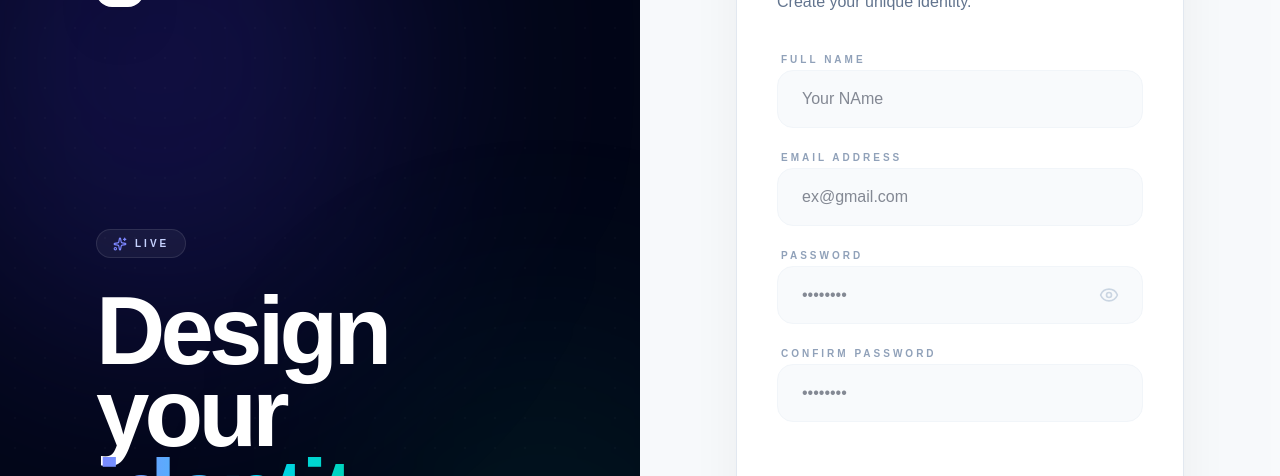
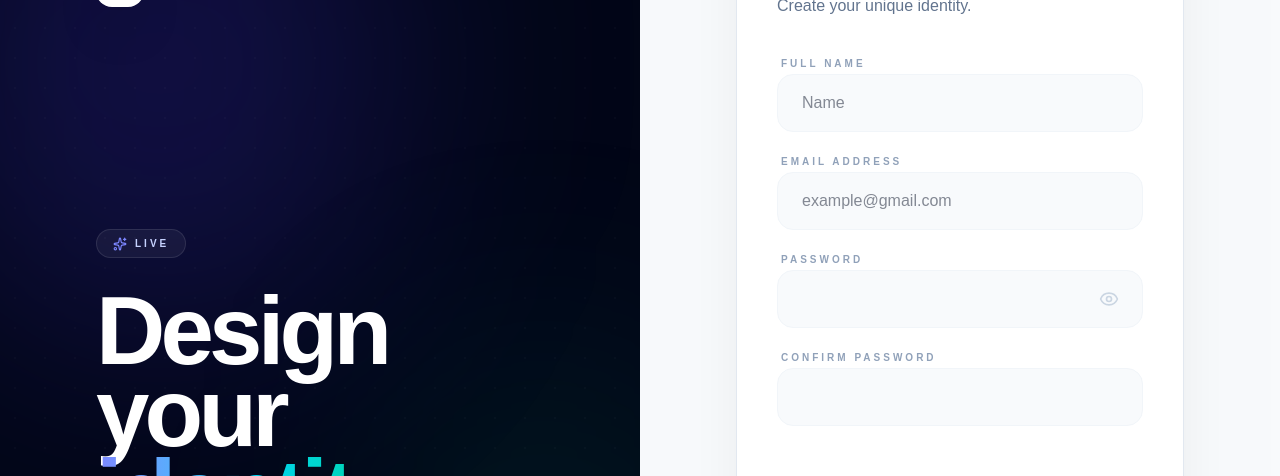
Before and after one commit to ankit-gupta2005/blogverse, a React (Vite) app in the folder client/: page /signup in a window 1280 px wide. Shown: the part 137-613 px from the top of the page. Built offline with nearby package versions, Linux system fonts and the light colour scheme; no server answers.

Commit message:
Update Signup.jsx

```diff
--- a/client/src/pages/Signup.jsx
+++ b/client/src/pages/Signup.jsx
@@ -2,7 +2,7 @@ import React, { useState, useEffect, useRef } from 'react';
 import { Link, useNavigate } from 'react-router-dom';
 import API from '../services/api';
 import { toast } from "react-toastify";
-import { Eye, EyeOff, ShieldCheck, Sparkles, ArrowRight, Loader2, KeyRound, RotateCcw, UserPlus } from "lucide-react";
+import { Eye, EyeOff, ShieldCheck, Sparkles, ArrowRight, Loader2, KeyRound, RotateCcw } from "lucide-react";
 import { gsap } from "gsap";
 
 function Signup() {
@@ -30,12 +30,8 @@ function Signup() {
 
   async function handleSendOTP(e) {
     if (e) e.preventDefault();
-    if (!name || !email || !password || !confirmPassword) {
-      return toast.warn("Please fill in all required fields.");
-    }
-    if (password !== confirmPassword) {
-      return toast.error("Passwords do not match!");
-    }
+    if (!name || !email || !password || !confirmPassword) return toast.warn("Please fill all fields");
+    if (password !== confirmPassword) return toast.error("Passwords do not match");
 
     setIsSubmitting(true);
     try {
@@ -50,29 +46,25 @@ function Signup() {
           gsap.fromTo(".step-container", { opacity: 0, y: 10 }, { opacity: 1, y: 0, duration: 0.4 });
         }
       });
-      toast.success("Verification code sent to your email!");
+      toast.info("Verification code sent to your email");
     } catch (err) {
-      const errorMessage = err.response?.data?.message || err.message || "Failed to send verification code";
-      toast.error(errorMessage);
+      toast.error(err.response?.data?.message || "Failed to send OTP");
     } finally {
       setIsSubmitting(false);
     }
   }
 
   async function handleVerifyAndSignup(e) {
-    if (e) e.preventDefault();
-    if (!otp || otp.length < 6) {
-      return toast.warn("Please enter the full 6-digit verification code.");
-    }
+    e.preventDefault();
+    if (!otp || otp.length < 6) return toast.warn("Please enter the full 6-digit code");
 
     setIsSubmitting(true);
     try {
       await API.post('/auth/signup', { name, email, password, otp });
-      toast.success("Account created successfully! Welcome to BlogVerse.");
+      toast.success("Identity Verified. Welcome!");
       navigate("/login");
     } catch (err) {
-      const errorMessage = err.response?.data?.message || err.message || "Invalid or expired OTP code";
-      toast.error(errorMessage);
+      toast.error(err.response?.data?.message || "Invalid or expired OTP");
     } finally {
       setIsSubmitting(false);
     }
@@ -80,7 +72,6 @@ function Signup() {
 
   return (
     <div ref={containerRef} className="min-h-screen bg-[#f8fafc] flex overflow-hidden selection:bg-indigo-600 selection:text-white">
-      {/* Brand Left Panel */}
       <div className="brand-panel hidden lg:flex lg:w-1/2 bg-[#020617] relative overflow-hidden flex-col justify-between p-16 xl:p-24">
         <div className="absolute inset-0 z-0">
           <div className="glow-blob absolute top-[-10%] left-[-10%] w-[70%] h-[70%] bg-indigo-600/20 rounded-full blur-[120px]" />
@@ -106,7 +97,6 @@ function Signup() {
         </div>
       </div>
 
-      {/* Main Form Container */}
       <div className="flex-1 flex flex-col items-center justify-center p-6 bg-slate-50/50 overflow-y-auto no-scrollbar">
         <div className="lg:hidden flex items-center gap-3 mb-10 stagger-field">
           <Link to="/" className="flex items-center gap-3">
@@ -129,44 +119,19 @@ function Signup() {
                 <form onSubmit={handleSendOTP} className="space-y-4">
                   <div className="stagger-field space-y-1">
                     <label className="text-[10px] font-black uppercase tracking-[0.3em] text-slate-400 ml-1">Full Name</label>
-                    <input
-                      type="text"
-                      placeholder="Your NAme"
-                      value={name}
-                      required
-                      className="w-full bg-slate-50 border border-slate-100 px-6 py-4 rounded-2xl outline-none focus:border-indigo-600 focus:bg-white transition-all text-slate-900 font-medium"
-                      onChange={(e) => setName(e.target.value)}
-                    />
+                    <input type="text" placeholder="Name" className="w-full bg-slate-50 border border-slate-100 px-6 py-4 rounded-2xl outline-none focus:border-indigo-600 focus:bg-white transition-all text-slate-900 font-medium" onChange={(e) => setName(e.target.value)} />
                   </div>
 
                   <div className="stagger-field space-y-1">
                     <label className="text-[10px] font-black uppercase tracking-[0.3em] text-slate-400 ml-1">Email Address</label>
-                    <input
-                      type="email"
-                      placeholder="ex@gmail.com"
-                      value={email}
-                      required
-                      className="w-full bg-slate-50 border border-slate-100 px-6 py-4 rounded-2xl outline-none focus:border-indigo-600 focus:bg-white transition-all text-slate-900 font-medium"
-                      onChange={(e) => setEmail(e.target.value)}
-                    />
+                    <input type="email" placeholder="example@gmail.com" className="w-full bg-slate-50 border border-slate-100 px-6 py-4 rounded-2xl outline-none focus:border-indigo-600 focus:bg-white transition-all text-slate-900 font-medium" onChange={(e) => setEmail(e.target.value)} />
                   </div>
 
                   <div className="stagger-field space-y-1">
                     <label className="text-[10px] font-black uppercase tracking-[0.3em] text-slate-400 ml-1">Password</label>
                     <div className="relative">
-                      <input
-                        type={showPassword ? "text" : "password"}
-                        placeholder="••••••••"
-                        value={password}
-                        required
-                        className="w-full bg-slate-50 border border-slate-100 px-6 py-4 rounded-2xl outline-none focus:border-indigo-600 focus:bg-white transition-all text-slate-900 font-medium"
-                        onChange={(e) => setPassword(e.target.value)}
-                      />
-                      <button
-                        type="button"
-                        className="absolute right-6 top-1/2 -translate-y-1/2 text-slate-300 hover:text-indigo-600 transition-colors"
-                        onClick={() => setShowPassword(!showPassword)}
-                      >
+                      <input type={showPassword ? "text" : "password"} className="w-full bg-slate-50 border border-slate-100 px-6 py-4 rounded-2xl outline-none focus:border-indigo-600 focus:bg-white transition-all text-slate-900 font-medium" onChange={(e) => setPassword(e.target.value)} />
+                      <button type="button" className="absolute right-6 top-1/2 -translate-y-1/2 text-slate-300 hover:text-indigo-600" onClick={() => setShowPassword(!showPassword)}>
                         {showPassword ? <EyeOff size={20} /> : <Eye size={20} />}
                       </button>
                     </div>
@@ -174,29 +139,11 @@ function Signup() {
 
                   <div className="stagger-field space-y-1">
                     <label className="text-[10px] font-black uppercase tracking-[0.3em] text-slate-400 ml-1">Confirm Password</label>
-                    <input
-                      type="password"
-                      placeholder="••••••••"
-                      value={confirmPassword}
-                      required
-                      className="w-full bg-slate-50 border border-slate-100 px-6 py-4 rounded-2xl outline-none focus:border-indigo-600 focus:bg-white transition-all text-slate-900 font-medium"
-                      onChange={(e) => setConfirmPassword(e.target.value)}
-                    />
+                    <input type="password" className="w-full bg-slate-50 border border-slate-100 px-6 py-4 rounded-2xl outline-none focus:border-indigo-600 focus:bg-white transition-all text-slate-900 font-medium" onChange={(e) => setConfirmPassword(e.target.value)} />
                   </div>
 
-                  {/* Explicit Sign Up Button */}
-                  <button
-                    type="submit"
-                    disabled={isSubmitting}
-                    className="stagger-field w-full py-5 bg-indigo-600 text-white rounded-2xl font-black text-[11px] uppercase tracking-[0.3em] hover:bg-indigo-700 transition-all flex items-center justify-center gap-3 group disabled:opacity-50 mt-6 active:scale-95 shadow-xl shadow-indigo-100 cursor-pointer"
-                  >
-                    {isSubmitting ? (
-                      <Loader2 className="w-5 h-5 animate-spin" />
-                    ) : (
-                      <>
-                        <UserPlus size={16} /> Sign Up & Request OTP <ArrowRight size={16} />
-                      </>
-                    )}
+                  <button disabled={isSubmitting} className="stagger-field w-full py-5 bg-slate-950 text-white rounded-2xl font-black text-[11px] uppercase tracking-[0.3em] hover:bg-indigo-600 transition-all flex items-center justify-center gap-3 group disabled:opacity-50 mt-4 active:scale-95 shadow-lg">
+                    {isSubmitting ? <Loader2 className="w-5 h-5 animate-spin" /> : <>Request OTP <ArrowRight size={16} /></>}
                   </button>
                 </form>
               </>
@@ -218,35 +165,21 @@ function Signup() {
                       maxLength="6"
                       autoFocus
                       placeholder="••••••"
-                      value={otp}
-                      required
                       className="w-full bg-slate-50 border-2 border-dashed border-slate-200 px-6 py-5 rounded-2xl outline-none text-center text-3xl font-black tracking-[0.4em] focus:border-indigo-600 focus:bg-white transition-all placeholder:text-slate-200"
                       onChange={(e) => setOtp(e.target.value)}
                     />
                   </div>
 
-                  <button
-                    type="submit"
-                    disabled={isSubmitting}
-                    className="w-full py-5 bg-indigo-600 text-white rounded-2xl font-black text-[11px] uppercase tracking-[0.3em] hover:bg-indigo-700 transition-all shadow-xl shadow-indigo-100 flex items-center justify-center gap-3 active:scale-95 cursor-pointer disabled:opacity-50"
-                  >
-                    {isSubmitting ? <Loader2 className="w-5 h-5 animate-spin" /> : "Verify & Create Account"}
+                  <button disabled={isSubmitting} className="w-full py-5 bg-indigo-600 text-white rounded-2xl font-black text-[11px] uppercase tracking-[0.3em] hover:bg-indigo-700 transition-all shadow-xl shadow-indigo-100 flex items-center justify-center gap-3 active:scale-95">
+                    {isSubmitting ? <Loader2 className="w-5 h-5 animate-spin" /> : "Verify & Complete"}
                   </button>
 
                   <div className="flex flex-col gap-4">
-                    <button
-                      type="button"
-                      onClick={handleSendOTP}
-                      className="flex items-center justify-center gap-2 text-[10px] font-black uppercase tracking-widest text-indigo-600 hover:text-indigo-800 transition-colors"
-                    >
-                      <RotateCcw size={12} /> Resend Verification Code
+                    <button type="button" onClick={handleSendOTP} className="flex items-center justify-center gap-2 text-[10px] font-black uppercase tracking-widest text-indigo-600 hover:text-indigo-800">
+                      <RotateCcw size={12} /> Resend Code
                     </button>
-                    <button
-                      type="button"
-                      onClick={() => setStep(1)}
-                      className="text-[10px] font-black uppercase tracking-widest text-slate-400 hover:text-slate-600 transition-colors"
-                    >
-                      ← Edit Registration Details
+                    <button type="button" onClick={() => setStep(1)} className="text-[10px] font-black uppercase tracking-widest text-slate-400 hover:text-slate-600 transition-colors">
+                      ← Edit Details
                     </button>
                   </div>
                 </form>
```
